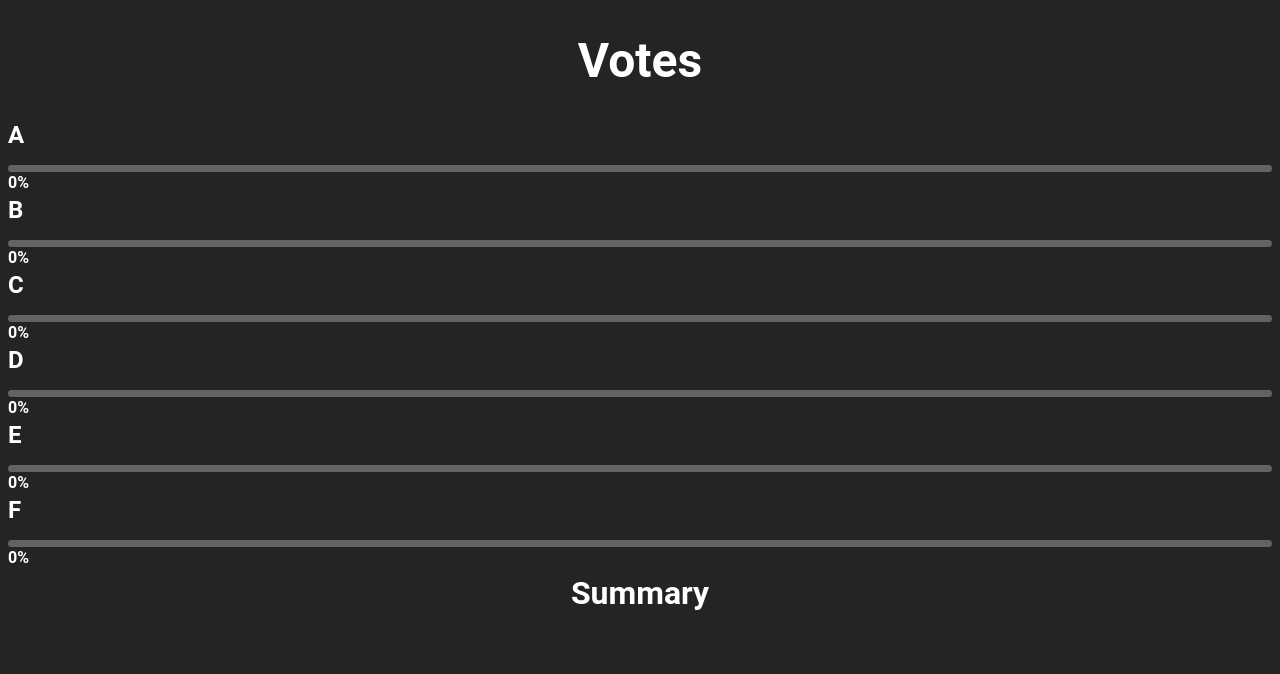
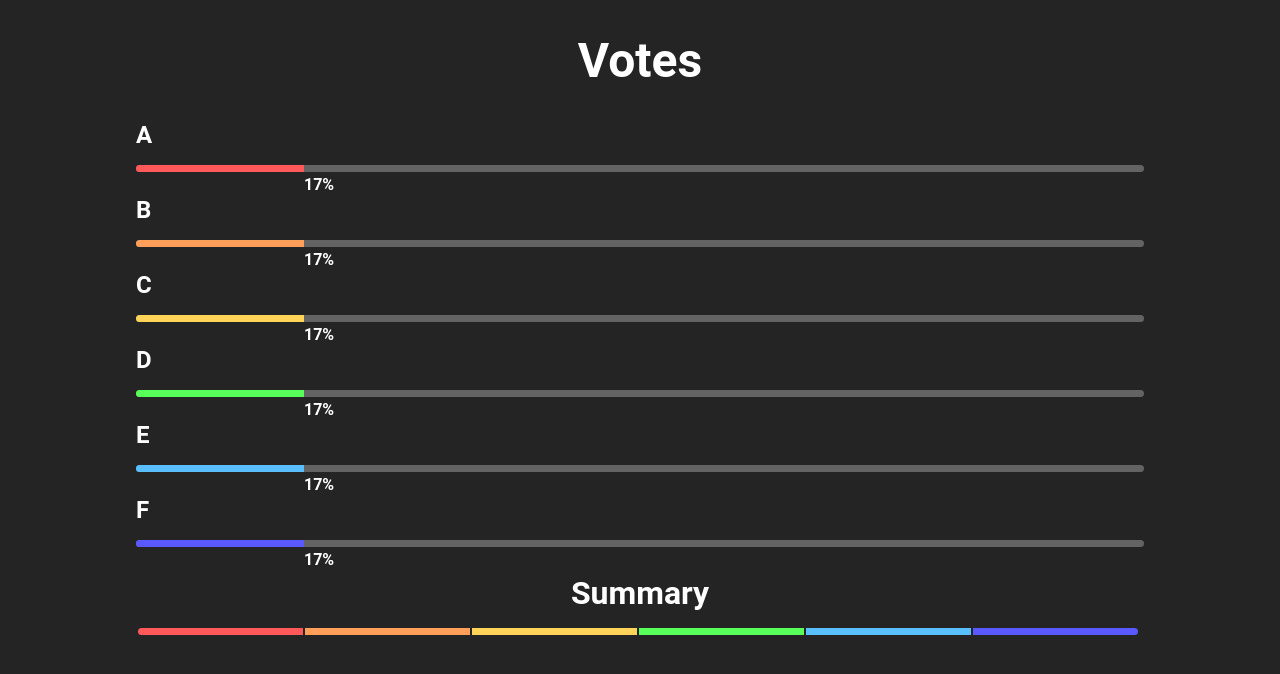
Before and after one commit to Kek5chen/TwitchVotes, a plain HTML site: page index.html in a window 1280 px wide. Drawn offline with Linux system fonts and the light colour scheme.

Commit message:
style: fixed wrong summary bar size

```diff
--- a/css/styles.css
+++ b/css/styles.css
@@ -5,6 +5,7 @@
 
 body {
     background-color: var(--color-background);
+    padding: 0 10% 10%;
 }
 
 p, h1, h2, h3, h4, h5, h6 {
@@ -46,6 +47,8 @@ p, h1, h2, h3, h4, h5, h6 {
 }
 
 .voter-bar:after {
+    position: absolute;
+    padding-top: 10px;
     content: attr(data-content);
     display: inline-block;
     color: white;
@@ -107,10 +110,12 @@ p, h1, h2, h3, h4, h5, h6 {
 }
 
 .summary-bar {
+    --data-width: 16.485%;
     height: 7px;
-    width: 16.485%;
+    width: calc(var(--data-width) - 3px);
     margin-bottom: 1rem;
-    display: inline-block;
+    margin-left: 2px;
+    float: left;
     padding: 0;
 }
 
--- a/js/bars.js
+++ b/js/bars.js
@@ -1,14 +1,16 @@
 let voterBars = document.querySelectorAll('.voter-bar');
 let summaryBars = document.querySelectorAll('.summary-bar');
 
-function lerp (start, end, amt){
+function lerp(start, end, amt) {
 	return (1-amt)*start+amt*end
 }
 
 (function() {
-	// set random tos
 	setInterval(function() {
-		let barVotes = [0, 0, 0, 0, 0, 0];
+		let barVotes = [1, 1, 1, 1, 1, 1];
+		/*for(let i = 0; i < barVotes.length; i++) {
+			barVotes[i] = Math.random() * 100000;
+		} // for testing*/
 		let sum = barVotes.reduce((a, b) => a + b, 0);
 		let i = 0;
 		voterBars.forEach(function(bar) {
@@ -17,17 +19,16 @@ function lerp (start, end, amt){
 		});
 	}, 1000);
 
-	// near the to value
 	setInterval(function() {
 		let i = 0;
 		voterBars.forEach(function(bar) {
 			let actual = bar.style.getPropertyValue('--data-width').replace('%', '');
 			let to = bar.style.getPropertyValue('--data-width-to').replace('%', '');
 			let result = lerp(actual, to, 0.1);
+
 			bar.style.setProperty('--data-width', result + '%');
-
-			bar.setAttribute('data-content', Math.ceil(result) + '%');
-			summaryBars[i].style.setProperty('width', result - (1.18 - window.innerWidth / 1920) < 0 ? 0 : result - (1.18 - window.innerWidth / 1920) + '%');
+			bar.setAttribute('data-content', Math.round(result) + '%');
+			summaryBars[i].style.setProperty('--data-width', Math.max(0, result) + '%');
 			i++;
 		});
 	}, 13);
```
Also changed, not shown: 1 other file.
